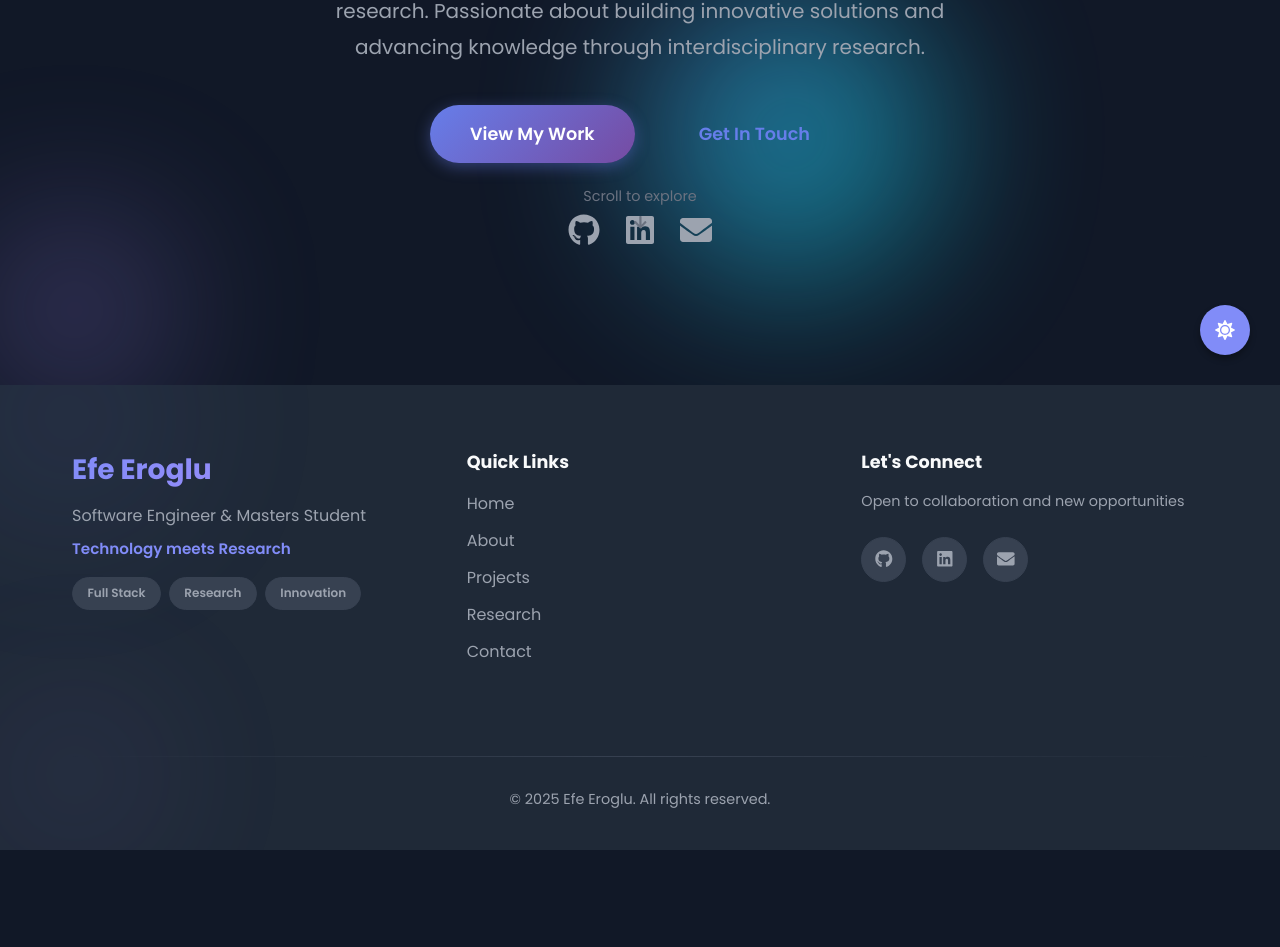
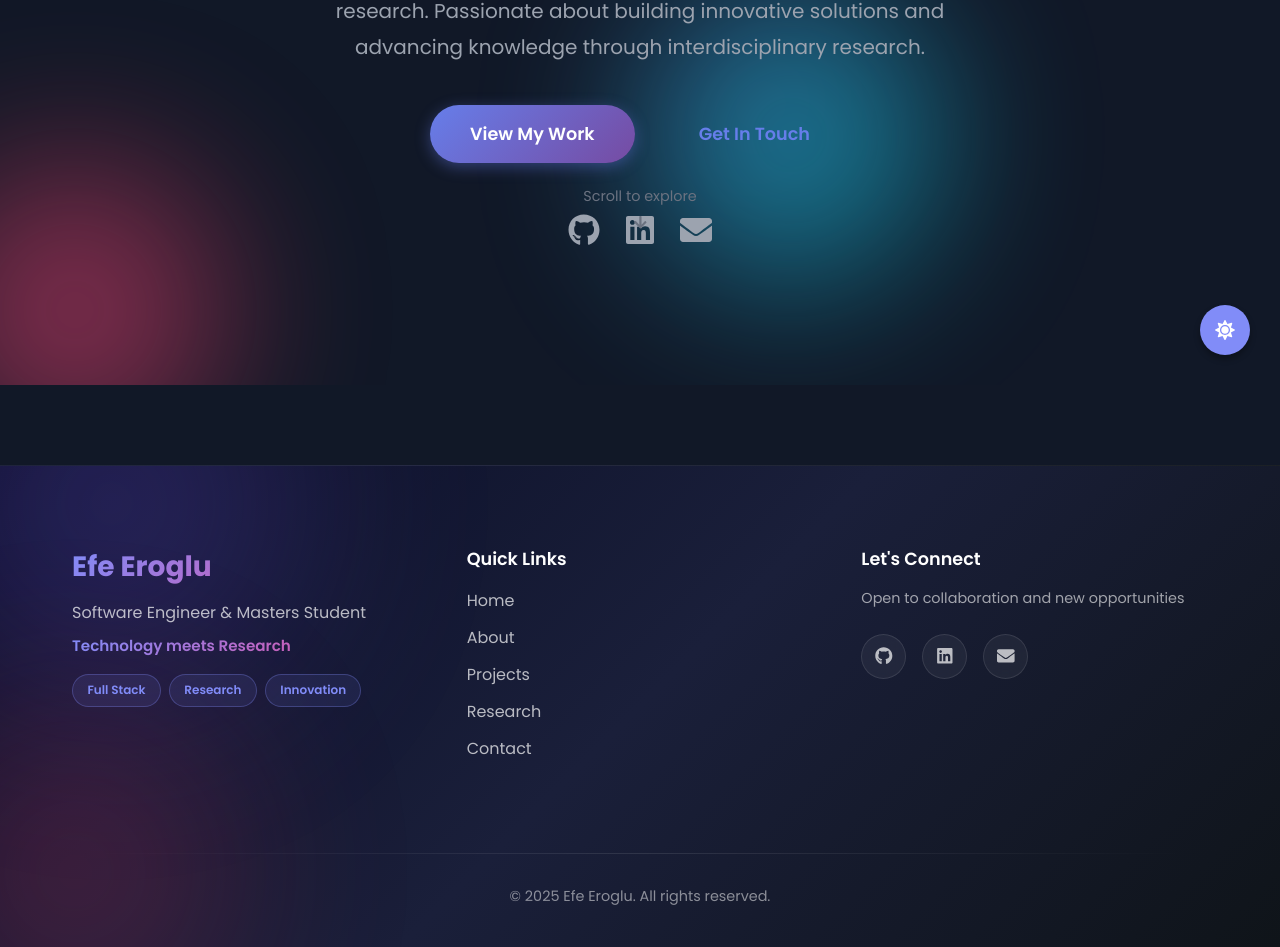
Before and after one commit to Efe-Eroglu/efe-eroglu.github.io, a React (Create React App) app: page / in a window 1280 px wide. Shown: the part 415-1362 px from the top of the page. Before the commit the page ends 1265 px from the top, so only its background shows below. Built offline with nearby package versions, Linux system fonts and the light colour scheme.

Commit message:
Redesign footer with distinct dark gradient theme and neon accents

```diff
--- a/src/components/Footer.css
+++ b/src/components/Footer.css
@@ -1,9 +1,11 @@
 .footer {
   position: relative;
-  background: var(--bg-secondary);
-  color: var(--text-dark);
-  padding: 4rem 2rem 2rem;
+  background: linear-gradient(135deg, #0a0e27 0%, #1a1f3a 50%, #0f1419 100%);
+  color: var(--text-light);
+  padding: 5rem 2rem 2rem;
   overflow: hidden;
+  margin-top: 5rem;
+  border-top: 1px solid rgba(255, 255, 255, 0.05);
 }
 
 .footer-background {
@@ -19,27 +21,27 @@
 .gradient-orb-footer {
   position: absolute;
   border-radius: 50%;
-  filter: blur(80px);
-  opacity: 0.15;
-  animation: float 15s ease-in-out infinite;
+  filter: blur(100px);
+  opacity: 0.25;
+  animation: float 20s ease-in-out infinite;
 }
 
 .orb-1 {
-  width: 300px;
-  height: 300px;
-  background: radial-gradient(circle, var(--primary-color) 0%, transparent 70%);
-  top: -100px;
-  right: -50px;
+  width: 400px;
+  height: 400px;
+  background: radial-gradient(circle, #6366f1 0%, #8b5cf6 50%, transparent 70%);
+  top: -150px;
+  right: -100px;
   animation-delay: 0s;
 }
 
 .orb-2 {
-  width: 250px;
-  height: 250px;
-  background: radial-gradient(circle, var(--secondary-color) 0%, transparent 70%);
-  bottom: -50px;
-  left: -50px;
-  animation-delay: 5s;
+  width: 350px;
+  height: 350px;
+  background: radial-gradient(circle, #ec4899 0%, #f43f5e 50%, transparent 70%);
+  bottom: -100px;
+  left: -100px;
+  animation-delay: 7s;
 }
 
 @keyframes float {
@@ -62,20 +64,24 @@
 .footer-brand h3 {
   font-size: 1.75rem;
   margin-bottom: 0.75rem;
-  background: linear-gradient(135deg, var(--primary-color) 0%, var(--secondary-color) 100%);
+  background: linear-gradient(135deg, #818cf8 0%, #ec4899 100%);
   -webkit-background-clip: text;
   -webkit-text-fill-color: transparent;
   background-clip: text;
+  font-weight: 700;
 }
 
 .footer-brand p {
-  color: var(--text-gray);
+  color: rgba(255, 255, 255, 0.7);
   margin-bottom: 0.5rem;
   line-height: 1.6;
 }
 
 .footer-tagline {
-  color: var(--primary-color) !important;
+  background: linear-gradient(135deg, #818cf8 0%, #ec4899 100%);
+  -webkit-background-clip: text;
+  -webkit-text-fill-color: transparent;
+  background-clip: text;
   font-weight: 600;
   font-size: 0.95rem;
   margin-bottom: 1rem !important;
@@ -90,30 +96,33 @@
 
 .badge {
   padding: 0.4rem 0.9rem;
-  background: var(--bg-tertiary);
-  border: 1px solid var(--border-color);
+  background: rgba(129, 140, 248, 0.1);
+  border: 1px solid rgba(129, 140, 248, 0.3);
   border-radius: 20px;
   font-size: 0.75rem;
   font-weight: 600;
-  color: var(--text-gray);
+  color: #818cf8;
   transition: all 0.3s ease;
 }
 
 .badge:hover {
-  border-color: var(--primary-color);
-  color: var(--primary-color);
+  background: rgba(129, 140, 248, 0.2);
+  border-color: #818cf8;
+  color: #a78bfa;
   transform: translateY(-2px);
+  box-shadow: 0 4px 12px rgba(129, 140, 248, 0.3);
 }
 
 .footer-links h4,
 .footer-contact h4 {
   margin-bottom: 1rem;
   font-size: 1.1rem;
-  color: var(--text-dark);
+  color: white;
+  font-weight: 600;
 }
 
 .footer-contact p {
-  color: var(--text-gray);
+  color: rgba(255, 255, 255, 0.6);
   font-size: 0.9rem;
   margin-bottom: 1.5rem;
   line-height: 1.5;
@@ -129,7 +138,7 @@
 }
 
 .footer-links a {
-  color: var(--text-gray);
+  color: rgba(255, 255, 255, 0.7);
   text-decoration: none;
   transition: all 0.3s ease;
   position: relative;
@@ -143,12 +152,12 @@
   left: 0;
   width: 0;
   height: 2px;
-  background: linear-gradient(135deg, var(--primary-color) 0%, var(--secondary-color) 100%);
+  background: linear-gradient(135deg, #818cf8 0%, #ec4899 100%);
   transition: width 0.3s ease;
 }
 
 .footer-links a:hover {
-  color: var(--primary-color);
+  color: white;
   transform: translateX(5px);
 }
 
@@ -165,36 +174,38 @@
 .footer-social a {
   width: 45px;
   height: 45px;
-  background: var(--bg-tertiary);
-  border: 1px solid var(--border-color);
+  background: rgba(255, 255, 255, 0.05);
+  border: 1px solid rgba(255, 255, 255, 0.1);
   border-radius: 50%;
   display: flex;
   align-items: center;
   justify-content: center;
-  color: var(--text-gray);
+  color: rgba(255, 255, 255, 0.7);
   font-size: 1.1rem;
   transition: all 0.3s ease;
   text-decoration: none;
+  backdrop-filter: blur(10px);
 }
 
 .footer-social a:hover {
-  background: linear-gradient(135deg, var(--primary-color) 0%, var(--secondary-color) 100%);
+  background: linear-gradient(135deg, #818cf8 0%, #ec4899 100%);
   border-color: transparent;
   color: white;
-  box-shadow: 0 5px 20px rgba(102, 126, 234, 0.4);
+  box-shadow: 0 8px 30px rgba(129, 140, 248, 0.5);
+  transform: translateY(-3px);
 }
 
 .footer-bottom {
   position: relative;
   text-align: center;
-  color: var(--text-gray);
+  color: rgba(255, 255, 255, 0.5);
   padding-top: 2rem;
 }
 
 .footer-divider {
   width: 100%;
   height: 1px;
-  background: linear-gradient(90deg, transparent, var(--border-color), transparent);
+  background: linear-gradient(90deg, transparent, rgba(255, 255, 255, 0.1), transparent);
   margin-bottom: 2rem;
 }
 
@@ -204,7 +215,7 @@
 }
 
 .footer-tech {
-  color: var(--text-gray-light);
+  color: rgba(255, 255, 255, 0.4);
   font-size: 0.85rem;
 }
 
```
